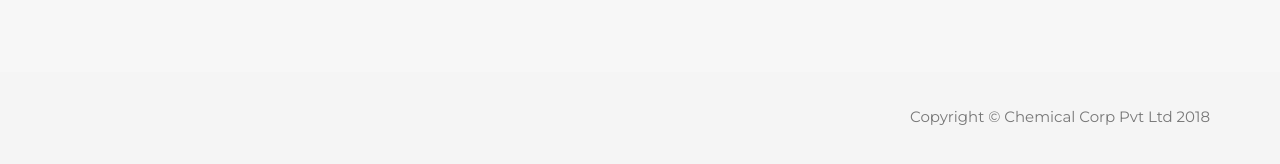
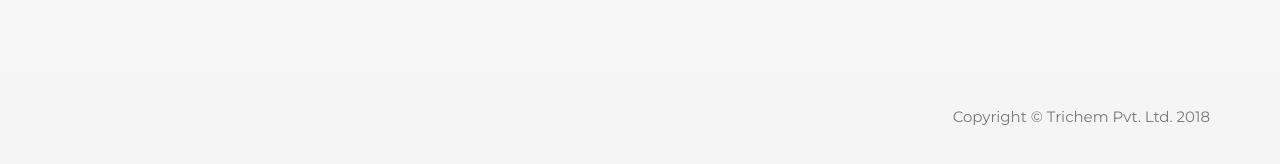
Before and after one commit to trichem/trichem.github.io, a Jekyll site: the page built from index.html, in a window 1280 px wide and 1400 px high, scrolled down 2134 px. Shown: the part 1208-1372 px from the top of the window. Built offline with Jekyll 4.4.1, drawn with Linux system fonts in a browser that asks for light colours; some web fonts are replaced.

Commit message:
Refactoring

```diff
--- a/_config.yml
+++ b/_config.yml
@@ -9,7 +9,7 @@
   toc_levels: 1..6
   enable_coderay: false
 
-title: Chemical Corp Pvt Ltd
+title: Trichem Pvt. Ltd.
 logo: /img/logo.png
 email: enquiry@chemcorp.in
 enquiryemail: enquiry@chemcorp.in
--- a/_includes/css/agency.css
+++ b/_includes/css/agency.css
@@ -865,3 +865,8 @@
     text-align:center;
     margin-right:-4px;
 }
+
+.btn.map {
+    color: white;
+    background-color: #{{site.data.template.color.primary}}
+}
--- a/_includes/map.html
+++ b/_includes/map.html
@@ -8,7 +8,7 @@
         }
         var marker = new google.maps.Marker({
             position: new google.maps.LatLng(18.9250081, 72.8195193),
-            title: "Chemical Corp Pvt Ltd."
+            title: "Trichem Pvt Ltd."
         });
         var map = new google.maps.Map(document.getElementById("map"), mapOptions);
         marker.setMap(map);
--- a/pages/contactus.html
+++ b/pages/contactus.html
@@ -14,7 +14,7 @@
     <div class="row">
         <div class="col-sm-6">
             <div id="map" style="width:100%;height:450px"></div>
-            <a class="btn btn-danger" target="_blank" style="margin-top: 10px;" href="https://www.google.com/maps/place/Chemical+Corp+Pvt.+Ltd./@18.927581,72.821677,16z/data=!4m5!3m4!1s0x0:0xcd3309d0ed2402d9!8m2!3d18.9251036!4d72.8217199?hl=en-US">View In Google Map</a>
+            <a class="btn map" target="_blank" style="margin-top: 10px;" href="https://www.google.com/maps/place/Chemical+Corp+Pvt.+Ltd./@18.927581,72.821677,16z/data=!4m5!3m4!1s0x0:0xcd3309d0ed2402d9!8m2!3d18.9251036!4d72.8217199?hl=en-US">View In Google Map</a>
             <script async defer src="https://maps.googleapis.com/maps/api/js?key=AIzaSyBMgVAs7_XD3jPE7HRuIIjeJs-sqlzArLY&callback=myMap">
 
             </script>
@@ -37,7 +37,7 @@
         <div class="col-sm-6">
             <div style="font-size: 140%; text-align: center; padding-top: 20%; color: black">
                 <div style="text-align: center; color: black;padding-bottom: 18px">
-                    Chemical Corp Pvt. Ltd.
+                   Trichem Pvt. Ltd.
                 </div>
                 Office No.55, 5th Floor, Atlanta building, Plot No.209, Jamnalal Bajaj Road, Nariman Point, Mumbai 400 021.
                 <div style="text-align: center; color: black;padding-top: 18px">
```
